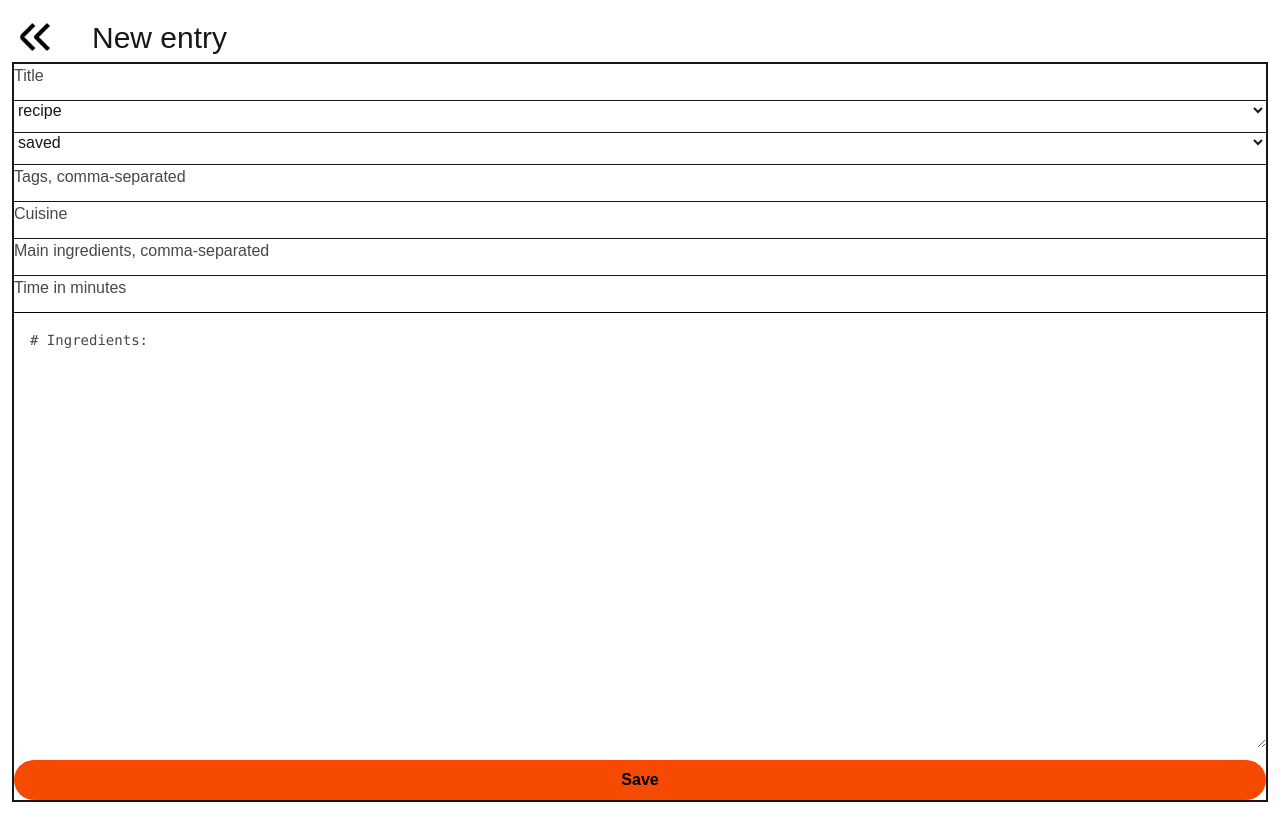
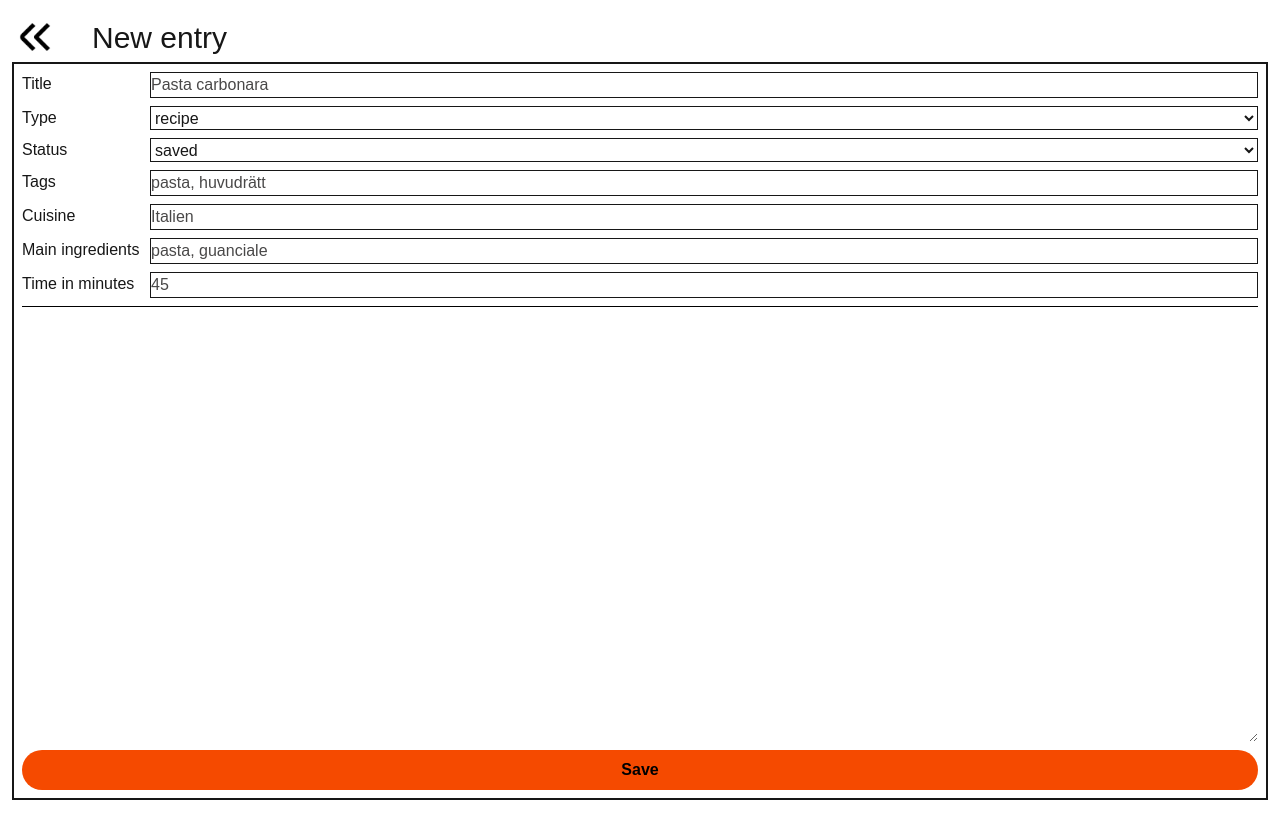
Before and after one commit to 0pert/BitePad, a Next.js app: page /entries/new in a window 1280 px wide. Built offline with nearby package versions, Linux system fonts and the light colour scheme.

Commit message:
Form layout

```diff
--- a/src/app/entries/components/EntryForm.tsx
+++ b/src/app/entries/components/EntryForm.tsx
@@ -41,9 +41,7 @@ export default function EntryForm({ initialData, mode }: EntryFormProps) {
 
   async function deleteAction() {
     if (saving) return;
-    const confirmed = window.confirm(
-      `Delete "${title}"? This cannot be undone.`,
-    );
+    const confirmed = window.confirm(`Delete "${title}"?`);
     if (!confirmed) return;
 
     const res = await fetch("/api/entries", {
@@ -124,79 +122,94 @@ export default function EntryForm({ initialData, mode }: EntryFormProps) {
 
       <form
         onSubmit={onSubmit}
-        style={{ display: "grid", gap: 12, border: "2px solid #171717" }}
+        className="grid grid-cols-[120px_1fr] gap-2 border-2 border-[#171717] p-2"
       >
         {/* style={{ border: "2px solid #171717" }} */}
+        <label>Title</label>
         <input
-          placeholder="Title"
+        placeholder="Pasta carbonara"
           value={title}
           onChange={(e) => setTitle(e.target.value)}
+          className="border border-[#171717]"
         />
 
+        <label>Type</label>
         <select
           value={type}
           onChange={(e) => setType(e.target.value as "recipe" | "idea")}
-          style={{ borderTop: "1px solid #171717" }}
+          className="border border-[#171717]"
         >
           <option value="recipe">recipe</option>
           <option value="idea">idea</option>
         </select>
-
+        <label>Status</label>
         <select
           value={status}
           onChange={(e) => setStatus(e.target.value)}
-          style={{ borderTop: "1px solid #171717" }}
+          className="border border-[#171717]"
         >
           <option value="idea">idea</option>
           <option value="saved">saved</option>
           <option value="tested">tested</option>
           <option value="favorite">favorite</option>
         </select>
-
+        <label>Tags</label>
         <input
-          placeholder="Tags, comma-separated"
+          key={"tags"}
+          placeholder="pasta, huvudrätt"
           value={tags}
           onChange={(e) => setTags(e.target.value)}
-          style={{ borderTop: "1px solid #171717" }}
+          className="border border-[#171717]"
         />
 
-        {type == "recipe" && (
+        {type === "recipe" && (
+          <>
+            <label>Cuisine</label>
             <input
-            placeholder="Cuisine"
+              placeholder="Italien"
               value={cuisine}
               onChange={(e) => setCuisine(e.target.value)}
-            style={{ borderTop: "1px solid #171717" }}
+              className="border border-[#171717]"
             />
+          </>
         )}
 
         {type == "recipe" && (
+          <>
+            <label>Main ingredients</label>
             <input
-            placeholder="Main ingredients, comma-separated"
+              placeholder="pasta, guanciale"
               value={mainIngredients}
               onChange={(e) => setMainIngredients(e.target.value)}
-            style={{ borderTop: "1px solid #171717" }}
+              className="border border-[#171717]"
             />
+          </>
         )}
 
         {type == "recipe" && (
+          <>
+            <label>Time in minutes</label>
             <input
-            placeholder="Time in minutes"
+              placeholder="45"
               value={timeMinutes}
               onChange={(e) => setTimeMinutes(e.target.value)}
-            style={{ borderTop: "1px solid #171717" }}
+              className="border border-[#171717]"
             />
+          </>
         )}
 
         <textarea
-          placeholder="# Ingredients:"
           rows={18}
           value={body}
           onChange={(e) => setBody(e.target.value)}
-          className="editor"
+          className="editor col-span-2"
         />
 
-
-        <div className={mode == "edit" ? "grid grid-cols-2 gap-2" : "grid items-center" }>
+        <div
+          className={
+            mode == "edit" ? "col-span-2 grid grid-cols-2 gap-2" : "grid col-span-2"
+          }
+        >
           <button
             type="submit"
             disabled={saving}
--- a/src/app/globals.css
+++ b/src/app/globals.css
@@ -57,6 +57,13 @@ body {
 }
 
 .edit-icon {
+  width: 30px;
+  position: absolute;
+  top: 40px;
+  right: 20px;
+}
+
+.edit-icon-card {
   width: 20px;
 }
 .card {
--- a/src/app/page.tsx
+++ b/src/app/page.tsx
@@ -59,7 +59,7 @@ export default async function HomePage() {
                   <strong>{entry.title}</strong>
                 </Link>
                 <Link href={`/entries/edit/${entry.slug}`} className="card">
-                <img src="edit.png" className="edit-icon" />
+                <img src="edit.png" className="edit-icon-card" />
                 </Link>
                 <div>{entry.status}</div>
                 <div>
@@ -91,7 +91,7 @@ export default async function HomePage() {
                   <strong>{entry.title}</strong>
                 </Link>
                 <Link href={`/entries/edit/${entry.slug}`} className="card">
-                  <img src="edit.png" className="edit-icon" />
+                  <img src="edit.png" className="edit-icon-card" />
                 </Link>
                 <div>{entry.status}</div>
                 <div>
```
Lines whose indentation alone changed are shown as unchanged.
